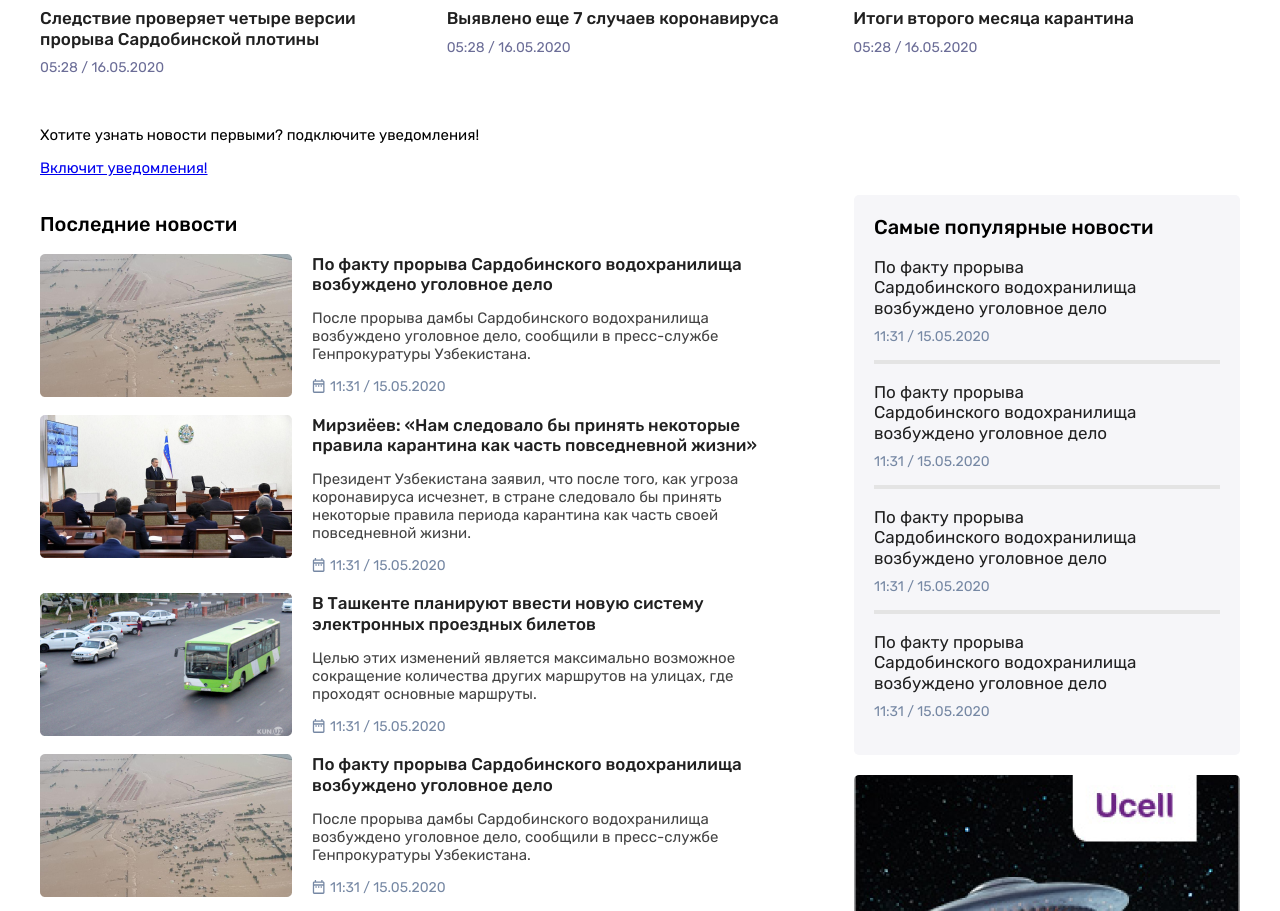
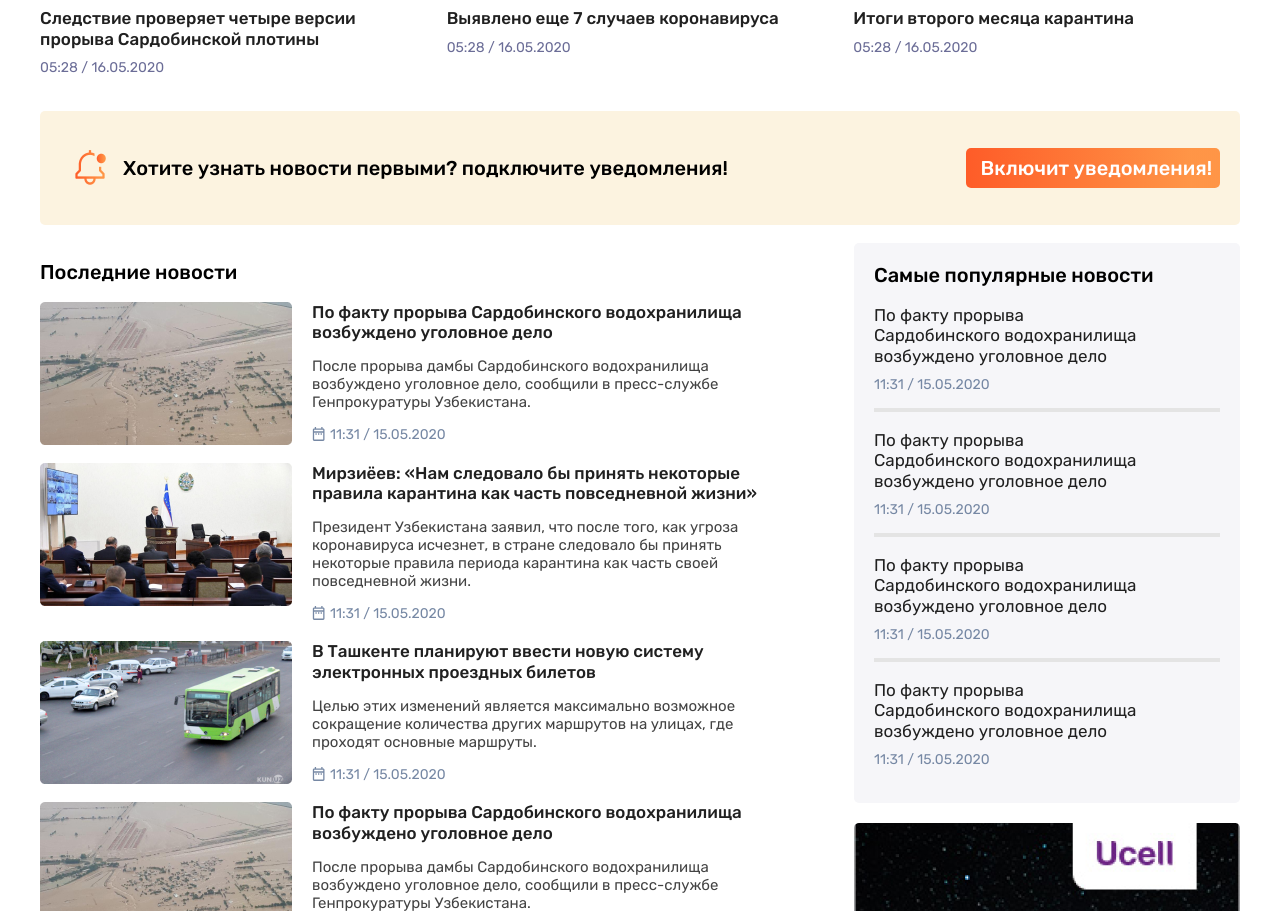
Before and after one commit to rustamidastan/Namanganliklar24, a plain HTML site: page index.html in a window 1280 px wide. Shown: the part 1035-1946 px from the top of the page. Drawn offline with Linux system fonts and the light colour scheme.

Commit message:
adding cokies styles

```diff
--- a/css/style.css
+++ b/css/style.css
@@ -317,7 +317,7 @@ main {
     color: #6B6D97;
 }
 
-.main-bildirishnoma {
+.main-cookies {
     padding: 25px 20px 25px 35px;
     display: flex;
     align-items: center;
@@ -325,7 +325,7 @@ main {
     border-radius: 5px;
 }
 
-.main-bildirishnoma::before {
+.main-cookies::before {
     width: 31px;
     height: 35px;
     content: "";
@@ -335,13 +335,13 @@ main {
     margin-right: 17px;
 }
 
-.main-bildirishnoma-text {
+.main-cookies-text {
     font-size: 20px;
     font-weight: 500;
     margin-right: auto;
 }
 
-.main-bildirishnoma_btn {
+.main-cookies_btn {
     padding: 8px;
     padding-left: 15px;
     background: linear-gradient(90deg, #FE5C28 0%, rgba(255, 139, 54, 0.9) 88.43%);
```
